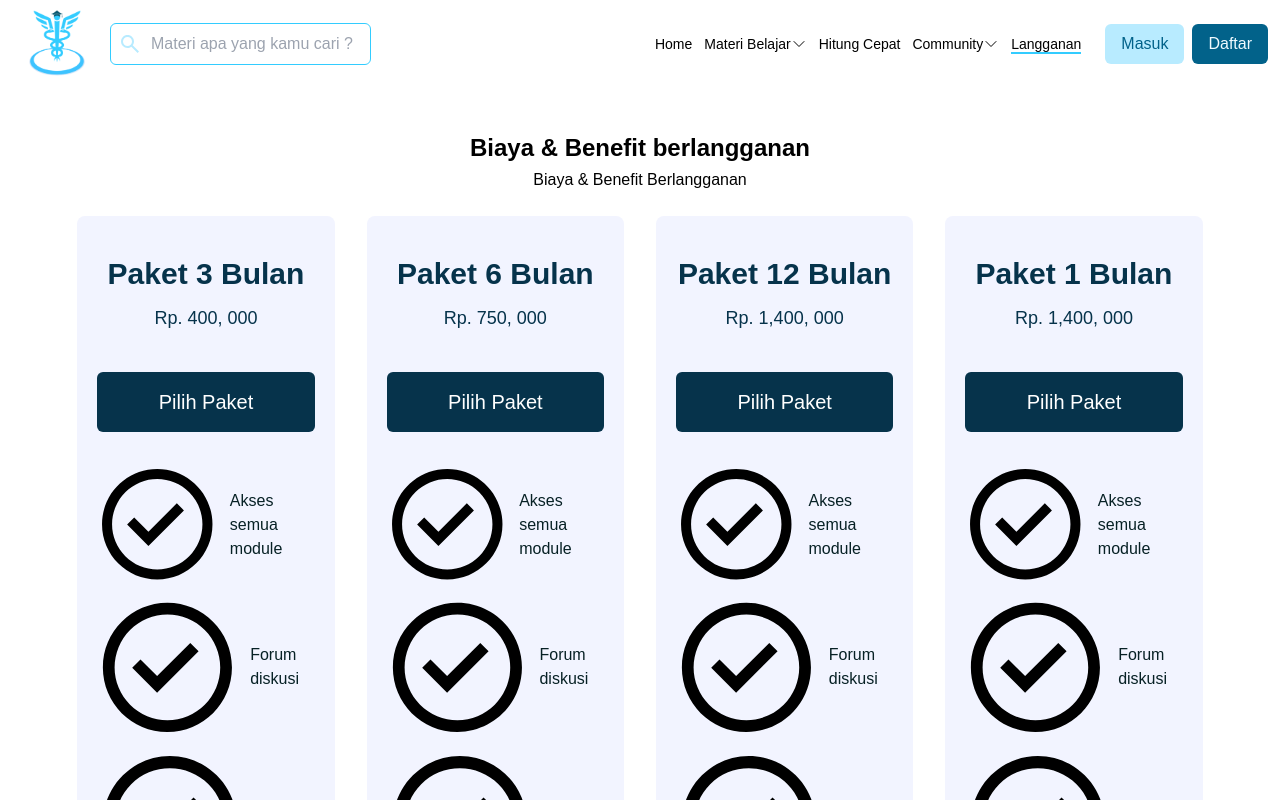
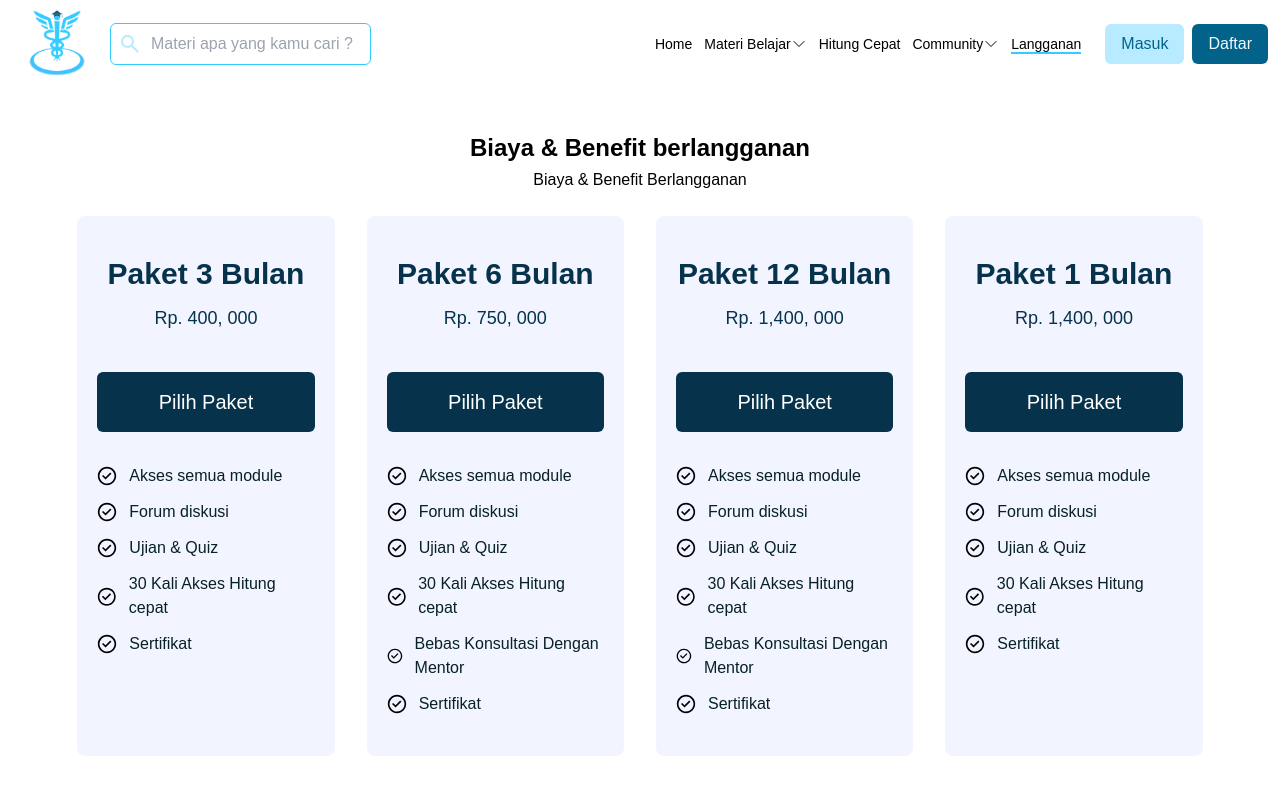
Before and after one commit to dalevar/farma_academy, a React (Vite) app: page /langganan in a window 1280 px wide. Shown: the top 800 px of the page. Built offline with nearby package versions, Linux system fonts and the light colour scheme.

Commit message:
modified:   src/components/cards/CardLangganan.jsx

```diff
--- a/src/components/cards/CardLangganan.jsx
+++ b/src/components/cards/CardLangganan.jsx
@@ -17,7 +17,7 @@ const CardLangganan = ({ paket, harga, benefit }) => {
               className="flex items-center gap-3 mt-3 text-[#072125]"
               key={i}
             >
-              <IconChecked className="w-5" />
+              <span className="inline-block w-5"><IconChecked /></span>
               <span>{value}</span>
             </div>
           );
```
